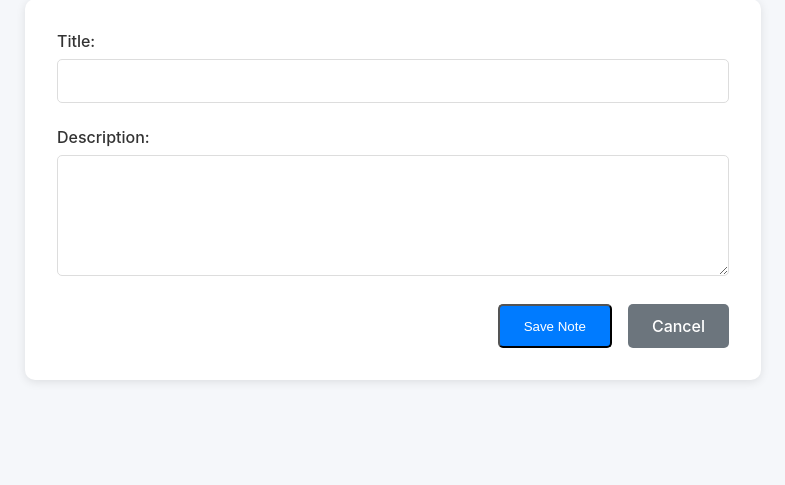
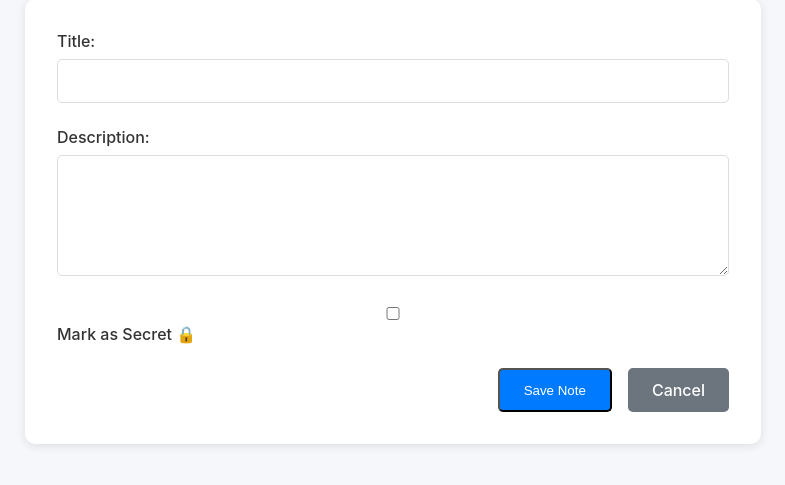
Before and after one commit to Lakshay-Kapoor-OG/azure-notes-app, a Flask app: page /add in a window 1280 px wide. Shown: the part 133-618 px from the top of the page, without its empty margins (247-1032 px from the left). Run offline with Flask 3, Linux system fonts and the light colour scheme.

Commit message:
Update add_note.html

```diff
--- a/templates/add_note.html
+++ b/templates/add_note.html
@@ -10,6 +10,15 @@
         <label>Description:</label>
         <textarea name="description" rows="5" required></textarea>
     </div>
+
+    <!-- 🔒 ADD THIS -->
+    <div class="form-group">
+        <label>
+            <input type="checkbox" name="is_secret">
+            Mark as Secret 🔒
+        </label>
+    </div>
+
     <div class="form-actions">
         <button type="submit" class="btn btn-primary">Save Note</button>
         <a href="{{ url_for('index') }}" class="btn btn-secondary">Cancel</a>
```
